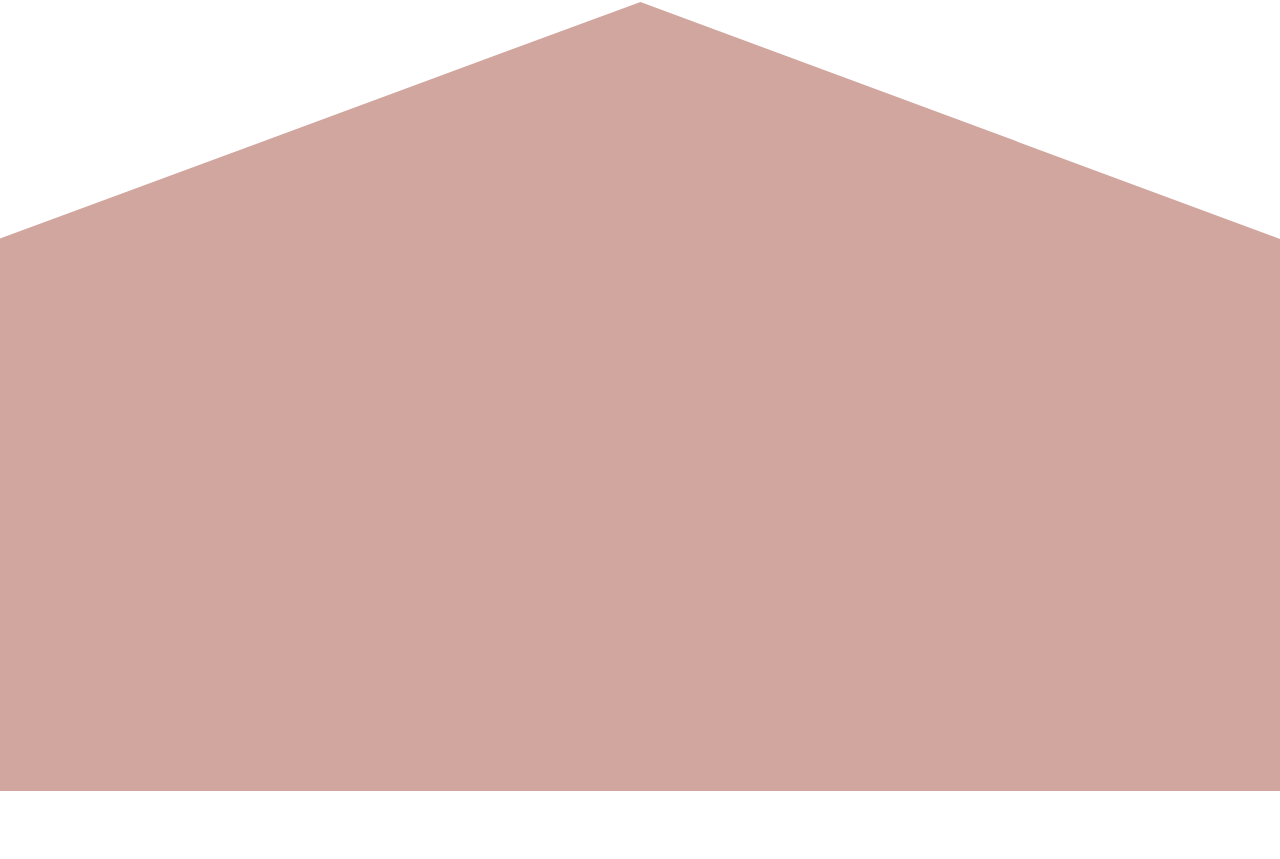
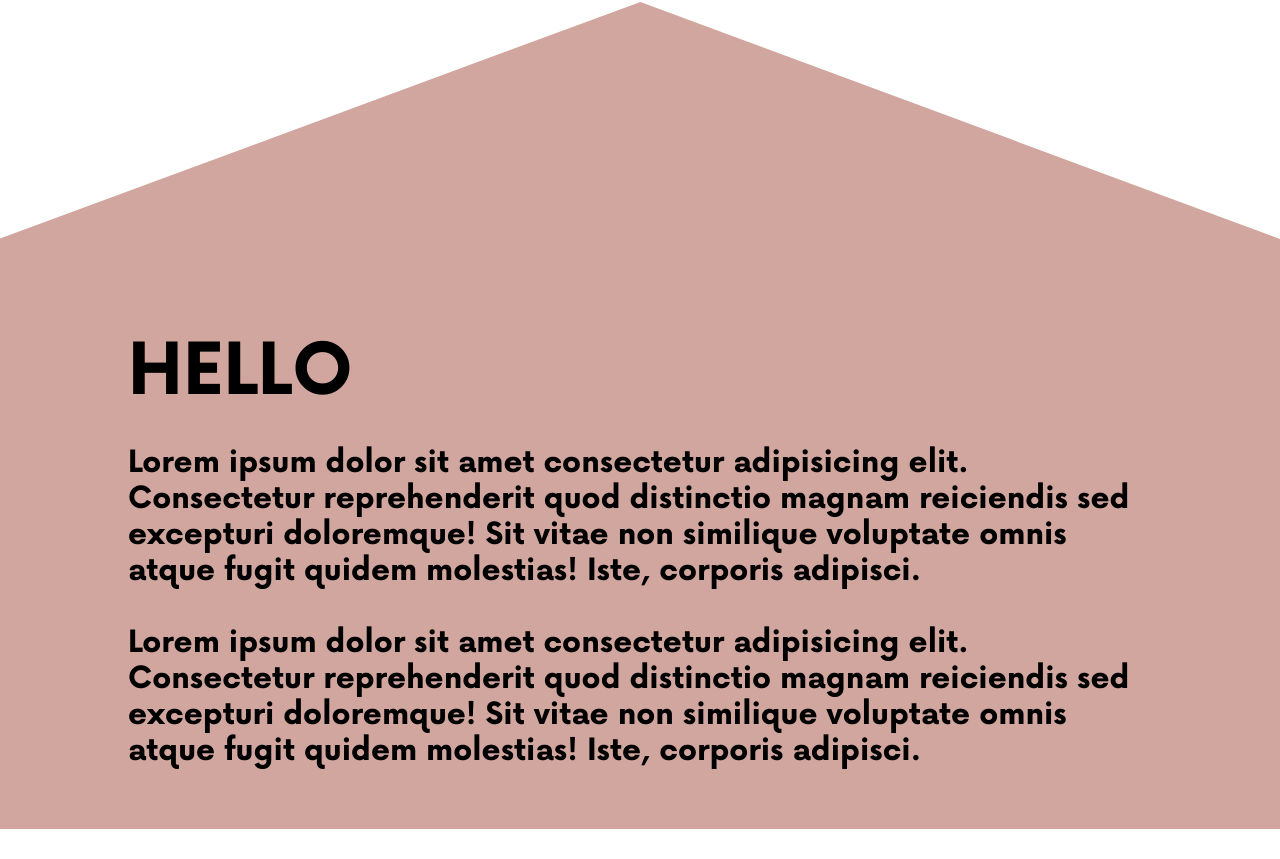
Before and after one commit to aaronjoemoreno/crystal_dawn, a Gatsby site: page / in a window 1280 px wide. Shown: the part 537-1396 px from the top of the page. Before the commit the page ends 1328 px from the top, so only its background shows below. Built offline with nearby package versions, Linux system fonts and the light colour scheme; Gatsby itself is replaced by a stand-in of ours.

Commit message:
added intersection observer for animation

```diff
--- a/package.json
+++ b/package.json
@@ -19,12 +19,14 @@
     "gatsby-source-filesystem": "^4.5.2",
     "gatsby-source-sanity": "^7.3.2",
     "gatsby-transformer-sharp": "^4.5.0",
+    "gsap": "^3.9.1",
     "postcss": "^8.4.6",
     "prop-types": "^15.8.0",
     "react": "^17.0.1",
     "react-burger-menu": "^3.0.6",
     "react-dom": "^17.0.1",
     "react-helmet": "^6.1.0",
+    "react-use": "^17.3.2",
     "styled-components": "^5.3.3",
     "tailwindcss": "^3.0.22"
   },
--- a/src/components/About.js
+++ b/src/components/About.js
@@ -1,9 +1,11 @@
-import React from 'react'
+import React, { useRef } from 'react'
 import styled from 'styled-components'
+import { useIntersection } from "react-use";
+import gsap from "gsap";
 
 const Container = styled.div`
   width: 100%;
-  height: 100vh;
+  height: 50vh;
   background: var(--pink);
 
   .custom-shape-divider-top-1645069763 {
@@ -28,8 +30,58 @@ const Container = styled.div`
 
 `
 
+const AboutContainer = styled.div`
+  width: 100%;
+  height: auto;
+  background: var(--pink);
+
+  .section-second{
+    width: 80%;
+    margin: 0 auto;
+
+    p{
+      font-size: 3rem;
+    }
+  }
+`
+
 export const About = () => {
+
+  const sectionRef = useRef(null);
+  // All the ref to be observed
+  const intersection = useIntersection(sectionRef, {
+    root: null,
+    rootMargin: "0px",
+    threshold: .4
+  });
+
+  // Animation for fading in
+  const fadeIn = element => {
+    gsap.to(element, 1, {
+      opacity: 1,
+      y: -60,
+      ease: "power4.out",
+      stagger: {
+        amount: 0.3
+      }
+    });
+  };
+  // Animation for fading out
+  const fadeOut = element => {
+    gsap.to(element, 1, {
+      opacity: 0,
+      y: -20,
+      ease: "power4.out"
+    });
+  };
+
+  // checking to see when the vieport is visible to the user
+  intersection && intersection.intersectionRatio < .4
+    ? fadeOut(".fadeIn")
+    : fadeIn(".fadeIn");
+
   return (
+    <>
     <Container>
       <div class="custom-shape-divider-top-1645069763">
           <svg data-name="Layer 1" xmlns="http://www.w3.org/2000/svg" viewBox="0 0 1200 120" preserveAspectRatio="none">
@@ -37,5 +89,16 @@ export const About = () => {
           </svg>
       </div>
     </Container>
+    <AboutContainer>
+      <div className="section-second" ref={sectionRef}>
+        <h1 className='fadeIn'>HELLO</h1>
+        <p className="fadeIn">Lorem ipsum dolor sit amet consectetur adipisicing elit. Consectetur reprehenderit quod distinctio magnam reiciendis sed excepturi doloremque! Sit vitae non similique voluptate omnis atque fugit quidem molestias! Iste, corporis adipisci.
+        <br/>
+        <br/>
+        Lorem ipsum dolor sit amet consectetur adipisicing elit. Consectetur reprehenderit quod distinctio magnam reiciendis sed excepturi doloremque! Sit vitae non similique voluptate omnis atque fugit quidem molestias! Iste, corporis adipisci.
+        </p>
+      </div>
+    </AboutContainer>
+    </>
   )
 }
```
Also changed, not shown: src/components/header.js (line endings or trailing spaces), 1 other file.
